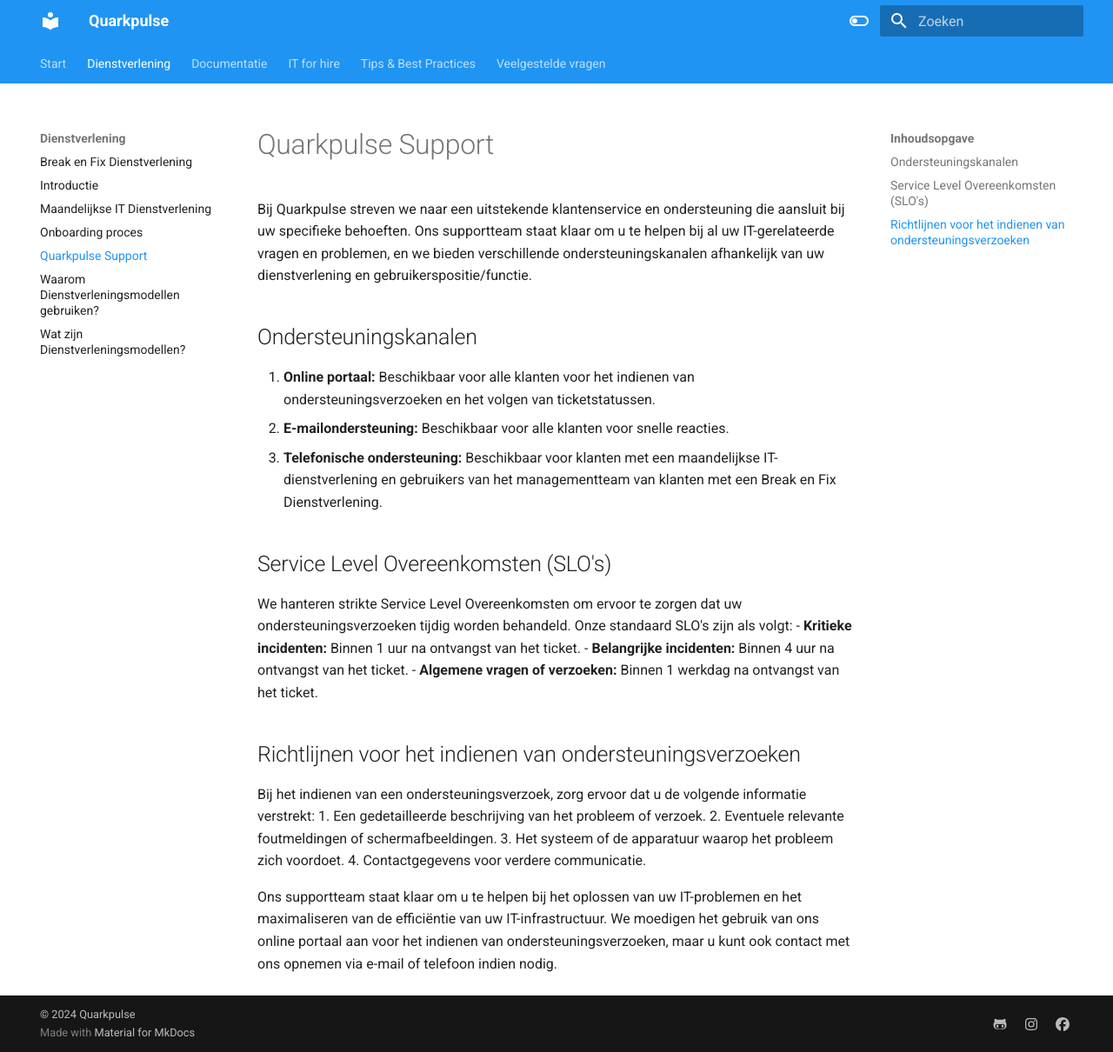
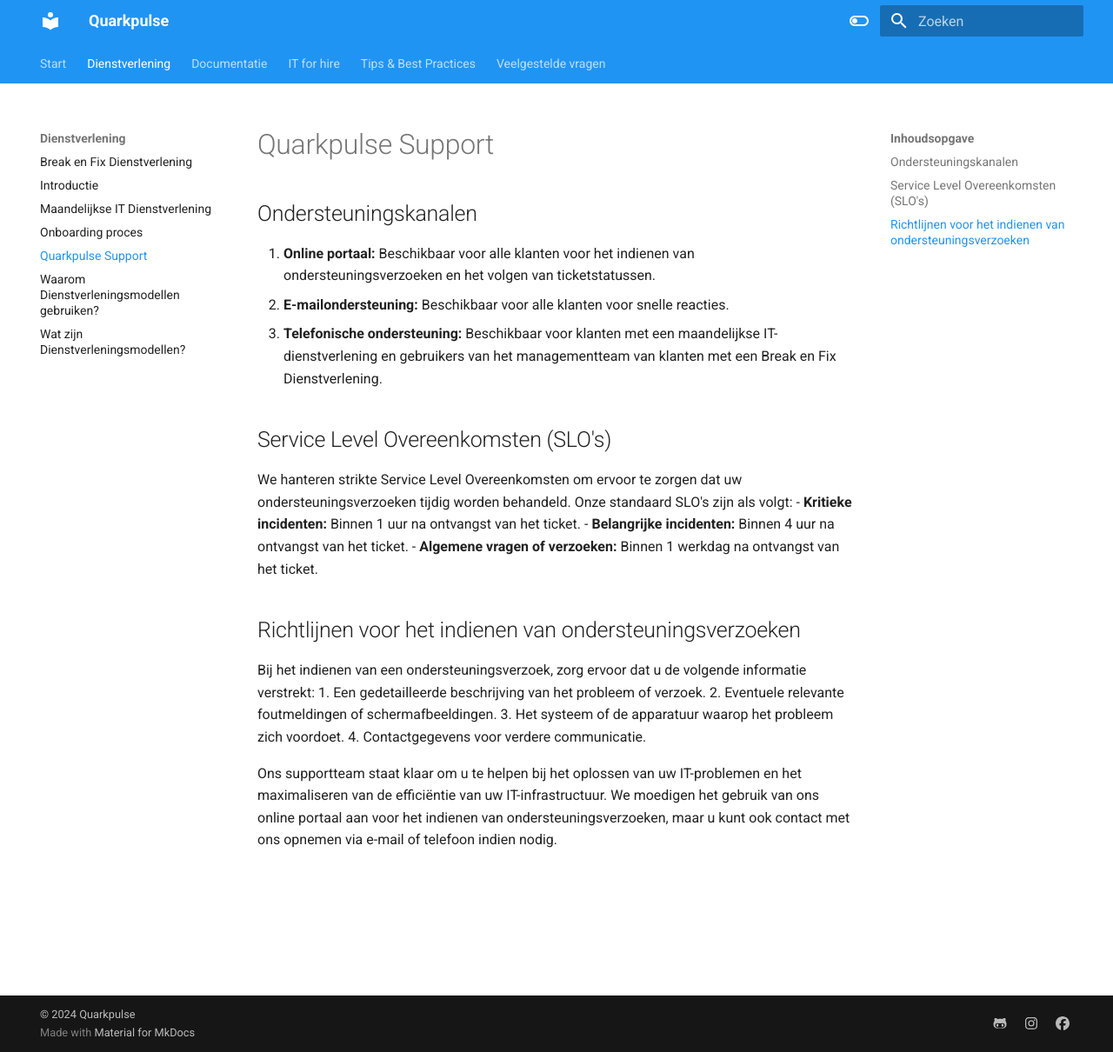
Before and after one commit to Quarkpulse/docs, an MkDocs documentation site: the page built from docs/Dienstverlening/quarkpulse-support.md, in a window 1280 px wide and 1210 px high. Shown: the whole window at 87% size. Built offline with MkDocs 1.6.1 and Material for MkDocs 9.7.7, drawn with Linux system fonts in a browser that asks for light colours.

Commit message:
Update quarkpulse-support.md

```diff
--- a/docs/Dienstverlening/quarkpulse-support.md
+++ b/docs/Dienstverlening/quarkpulse-support.md
@@ -1,6 +1,4 @@
 # Quarkpulse Support
-
-Bij Quarkpulse streven we naar een uitstekende klantenservice en ondersteuning die aansluit bij uw specifieke behoeften. Ons supportteam staat klaar om u te helpen bij al uw IT-gerelateerde vragen en problemen, en we bieden verschillende ondersteuningskanalen afhankelijk van uw dienstverlening en gebruikerspositie/functie.
 
 ## Ondersteuningskanalen
 
```
